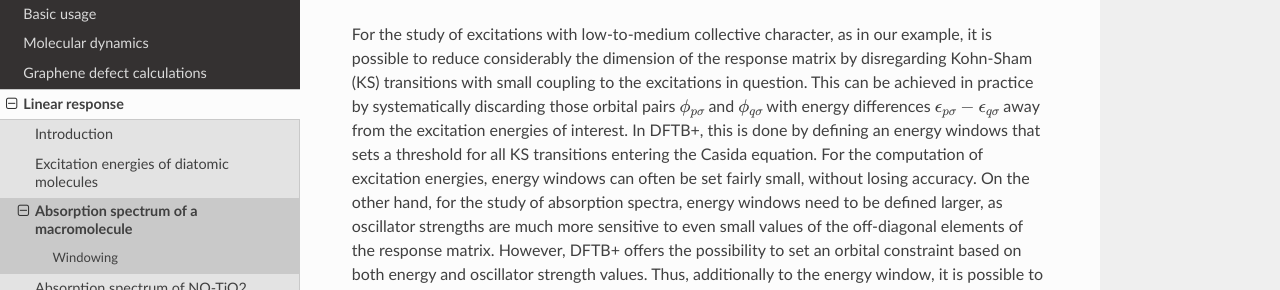
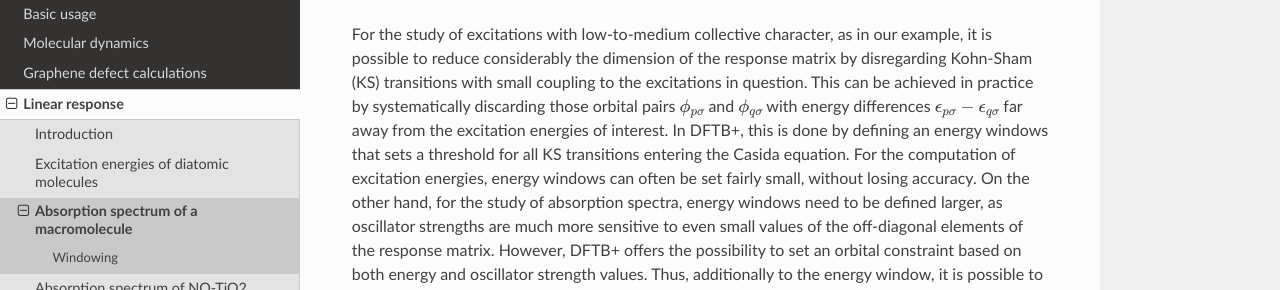
Before and after one commit to dftbplus/recipes, a Sphinx documentation site: the page built from docs/linresp/macromolecule.rst, in a window 1280 px wide and 900 px high, scrolled down 789 px. Shown: the part 161-451 px from the top of the window. Built offline with Sphinx 7.4.7 and the Read the Docs theme 2.0.0, drawn with Linux system fonts in a browser that asks for light colours; some of the changed text lies outside the part shown.

Commit message:
Update docs/linresp/macromolecule.rst
Co-authored-by: Ben Hourahine <bhourahine@gmail.com>

```diff
--- a/docs/linresp/macromolecule.rst
+++ b/docs/linresp/macromolecule.rst
@@ -46,7 +46,7 @@ For the study of excitations with low-to-medium collective character, as in our
 it is possible to reduce considerably the dimension of the response matrix by
 disregarding Kohn-Sham (KS) transitions with small coupling to the excitations in question. This
 can be achieved in practice by systematically discarding those orbital pairs
-:math:`\phi_{p\sigma}` and :math:`\phi_{q\sigma}` with energy differences :math:`\epsilon_{p\sigma} - \epsilon_{q\sigma}` away
+:math:`\phi_{p\sigma}` and :math:`\phi_{q\sigma}` with energy differences :math:`\epsilon_{p\sigma} - \epsilon_{q\sigma}` far away
 from the excitation energies of interest. In DFTB+, this is done by defining an
 energy windows that sets a threshold for all KS transitions entering the Casida
 equation. For the computation of excitation energies, energy windows can often
```
